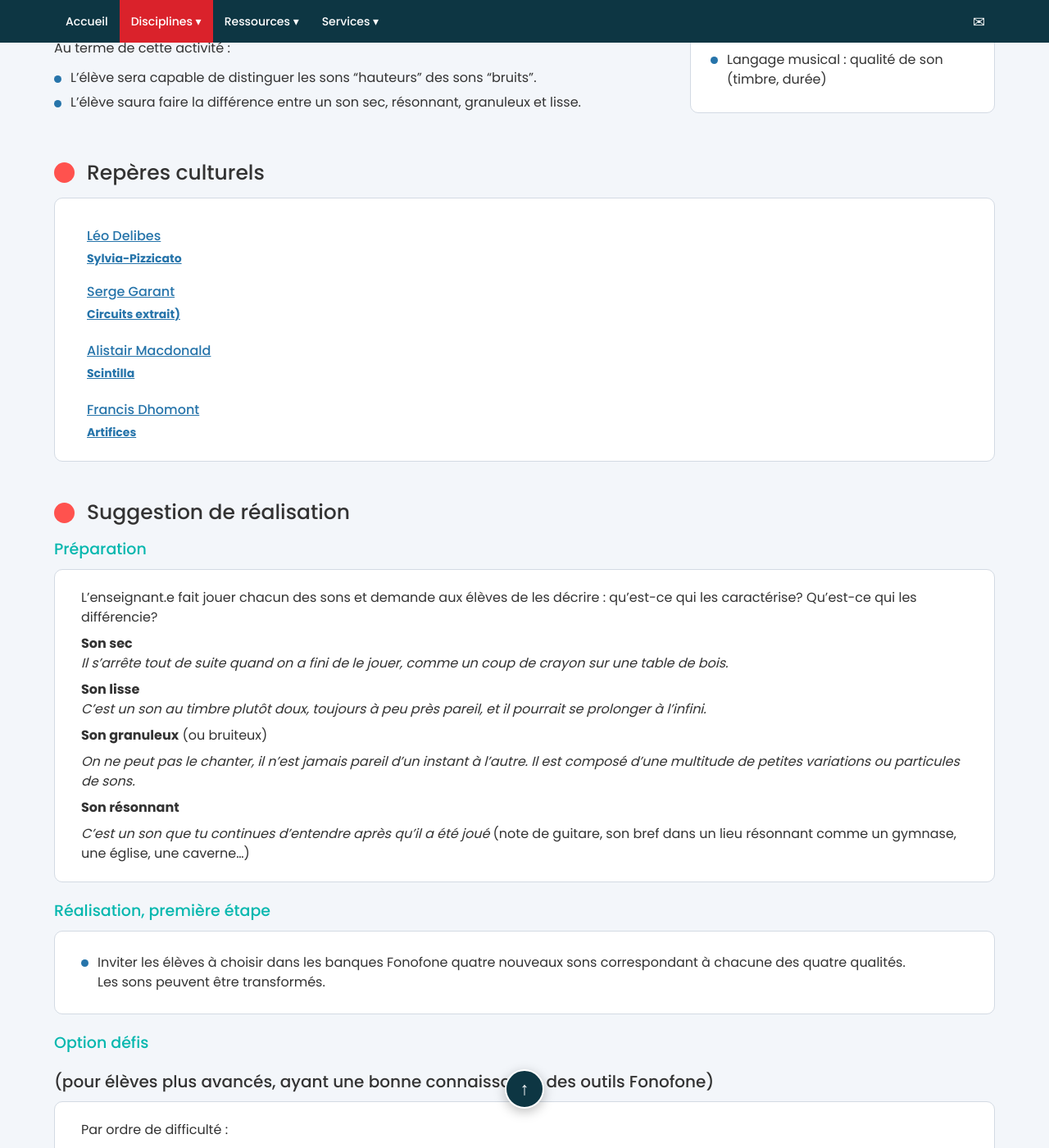
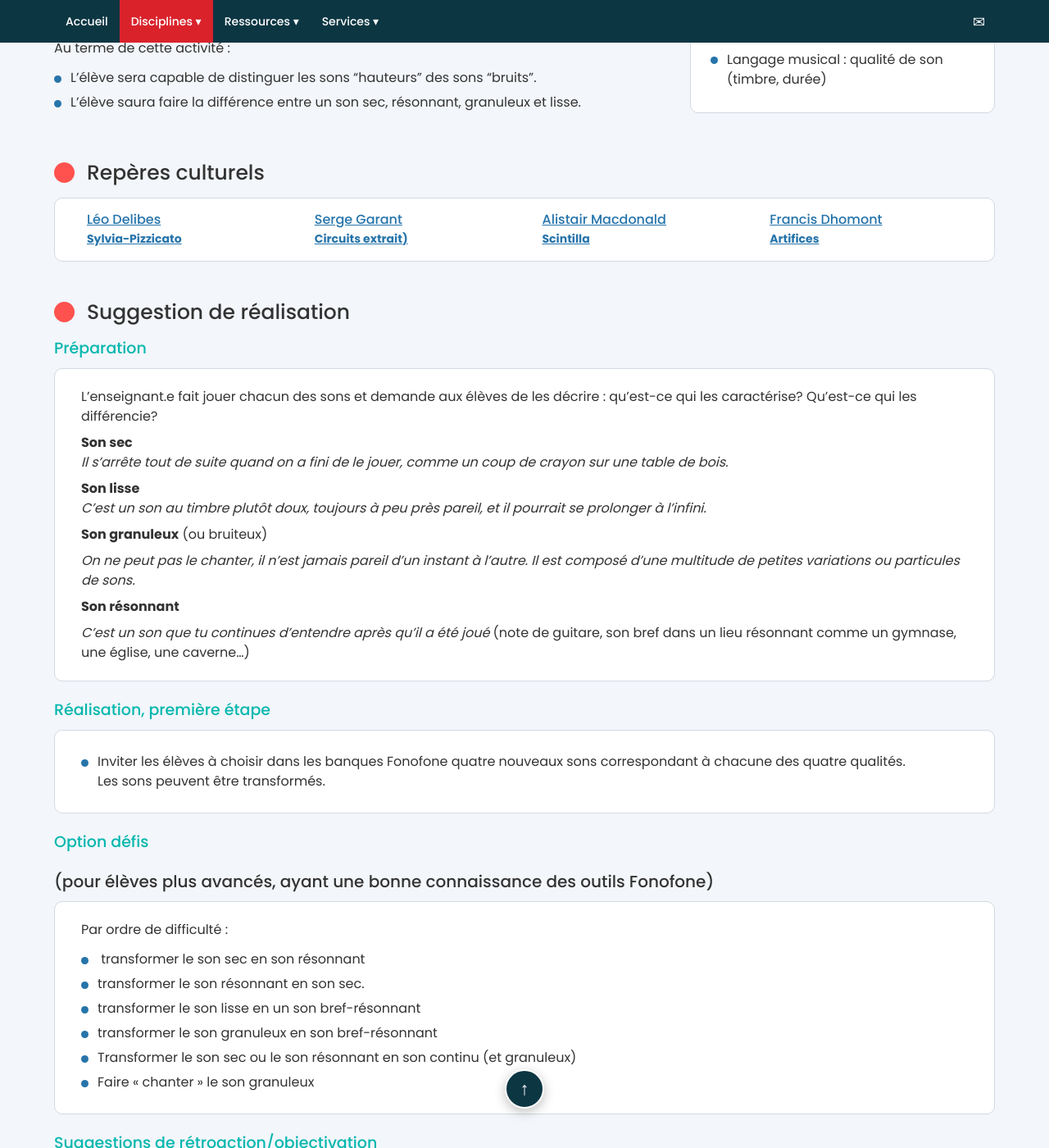
Before and after one commit to yves-fonofone/site-fonofone-revision, a Jekyll site: the page built from _activites/qualite.md, in a window 1280 px wide and 1400 px high, scrolled down 1110 px. Shown: the whole window at 82% size. Built offline with Jekyll 4.4.1, drawn with Linux system fonts in a browser that asks for light colours.

Commit message:
Qualité du son : Repères culturels sur 4 colonnes
Co-Authored-By: Claude Opus 5.5 <noreply@anthropic.com>

```diff
--- a/_activites/qualite.md
+++ b/_activites/qualite.md
@@ -71,7 +71,7 @@ Au terme de cette activité :
 
 ## Repères culturels
 
-<section class="encadre encadre--blanc encadre--reperes-texte" markdown="1">
+<section class="encadre encadre--blanc encadre--reperes-texte encadre--reperes-cols" markdown="1">
 
 #### [Léo Delibes](https://fr.wikipedia.org/wiki/L%C3%A9o_Delibes)
 
--- a/style.css
+++ b/style.css
@@ -792,3 +792,9 @@ li.extrait p { margin: 0; }
 .fiche--fonofone .encadre--options > .options__col > :first-child { margin-top: 18px; }
 @media (max-width: 800px) { .fiche--fonofone .encadre--options-3 { grid-template-columns: 1fr; } }
 @media (max-width: 600px) { .fiche-bandeau h1 { min-width: 0; max-width: 100%; overflow-wrap: anywhere; } .fiche-bandeau .sous-titre { margin-left: 0; } } /* titres de bandeau : pas de débordement sur téléphone */
+
+/* Repères culturels en colonnes : chaque repère = un titre + un paragraphe, côte à côte */
+.fiche--fonofone .encadre--reperes-cols { display: grid; grid-auto-flow: column; grid-template-rows: auto auto; grid-auto-columns: 1fr; column-gap: 28px; padding-top: 16px; padding-bottom: 16px; }
+.fiche--fonofone .encadre--reperes-cols > h3, .fiche--fonofone .encadre--reperes-cols > h4 { margin: 0; align-self: end; }
+.fiche--fonofone .encadre--reperes-cols > p { margin: 4px 0 0; }
+@media (max-width: 760px) { .fiche--fonofone .encadre--reperes-cols { display: block; } .fiche--fonofone .encadre--reperes-cols > p { margin-bottom: 12px; } }
```
